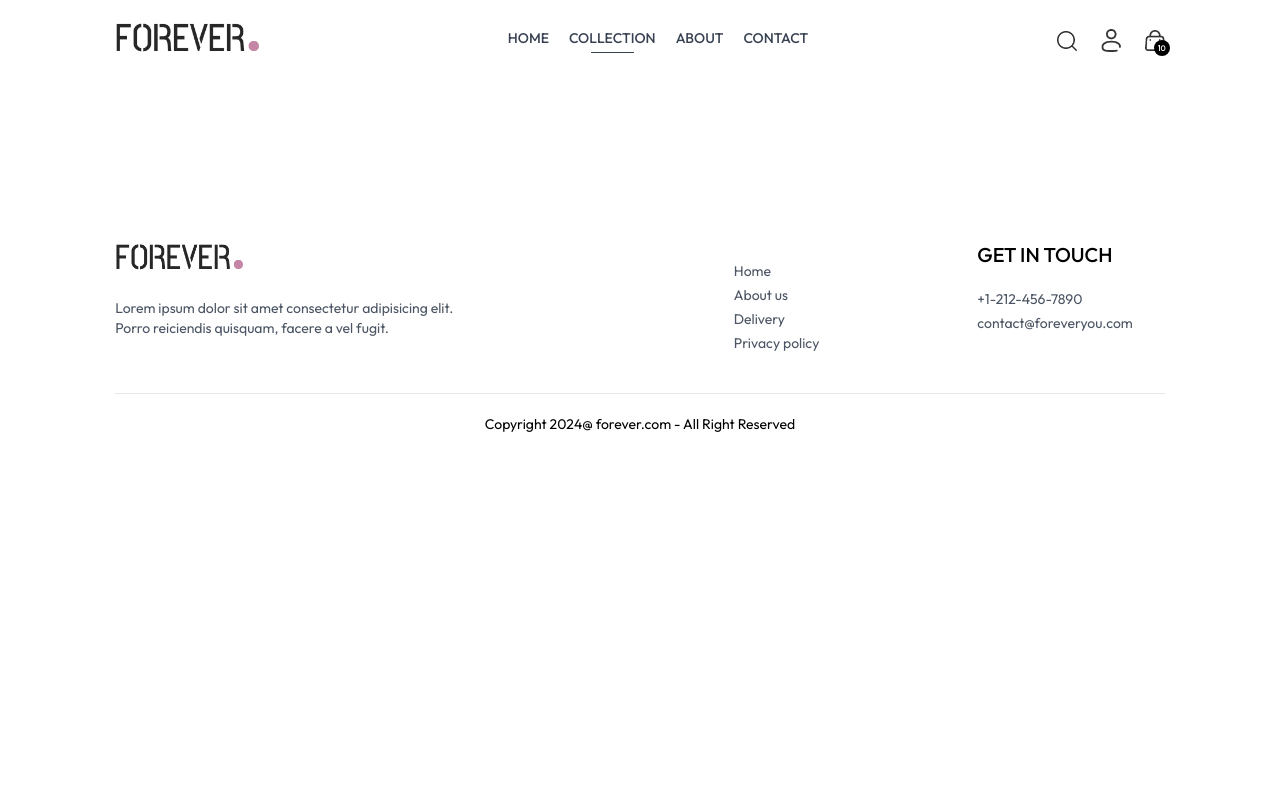
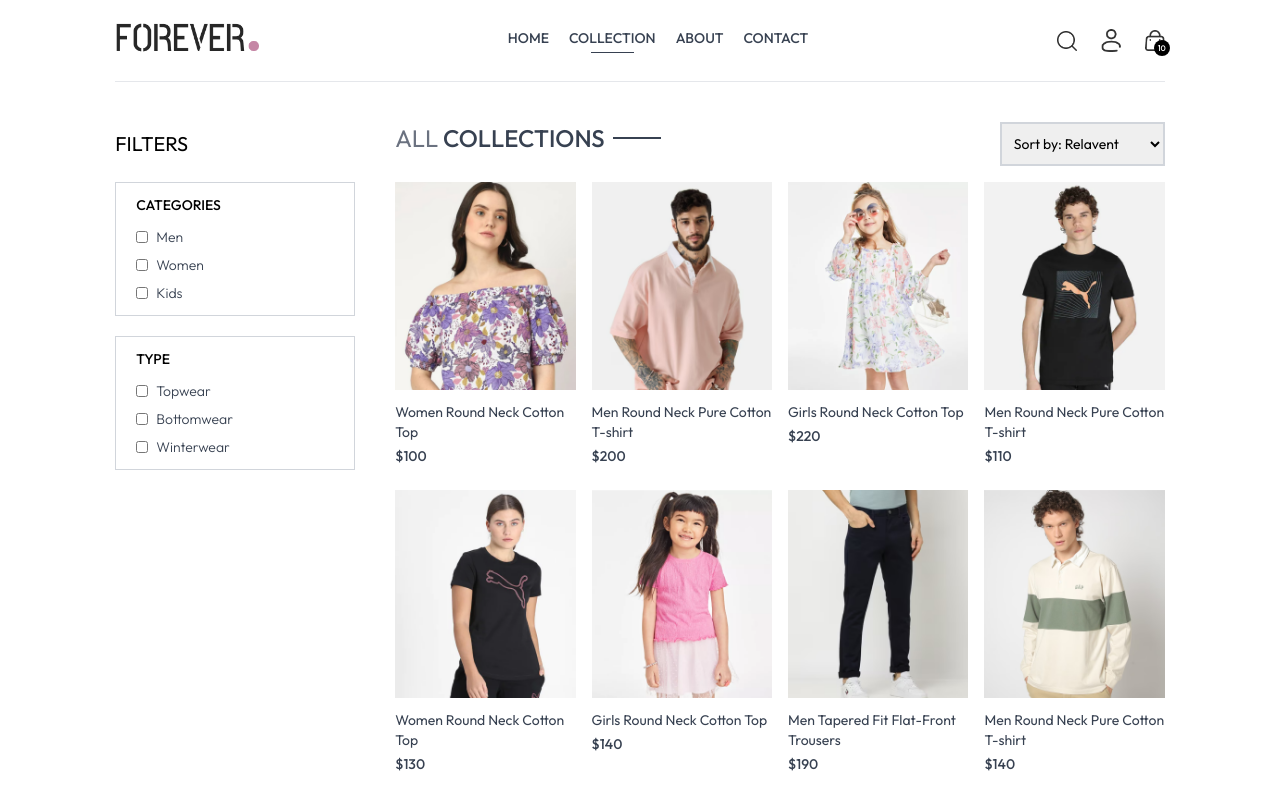
Before and after one commit to mhdmusharraf/DressDash, a React app in the folder frontend/: page /collection in a window 1280 px wide. Shown: the top 796 px of the page. Built offline with nearby package versions, Linux system fonts and the light colour scheme; the HTML template or start-up script is replaced by a standard one.

Commit message:
Collection page created

```diff
--- a/frontend/src/pages/Collection.jsx
+++ b/frontend/src/pages/Collection.jsx
@@ -1,11 +1,99 @@
-import React from 'react'
+import React, { useContext, useEffect, useState } from "react";
+import { ShopContext } from "../context/ShopContext";
+import { assets } from "../assets/assets";
+import Title from "../components/Title";
+import ProductItem from "../components/ProductItem";
 
 const Collection = () => {
+  const { products } = useContext(ShopContext);
+  const [showFilter, setShowFilter] = useState(false);
+  const [filterProducts, setFilterProducts] = useState([]);
+  useEffect(() => {
+    setFilterProducts(products);
+  }, []);
   return (
-    <div>
+    <div className="flex flex-col sm:flex-row gap-1 sm:gap-10 pt-10 border-t">
+      {/* Filter Options */}
+      <div className="min-w-60">
+        <p
+          onClick={() => setShowFilter(!showFilter)}
+          className="my-2 text-xl flex items-center cursor-pointer gap-2"
+        >
+          FILTERS
+          <img
+            className={`h-3 sm:hidden ${showFilter ? "rotate-90" : ""}`}
+            src={assets.dropdown_icon}
+            alt=""
+          />
+        </p>
+        {/* Category Filter */}
+        <div
+          className={`border border-gray-300 pl-5 py-3 mt-6 ${
+            showFilter ? "" : "hidden"
+          } sm:block`}
+        >
+          <p className="mb-3 text-sm font-medium">CATEGORIES</p>
+          <div className="flex flex-col gap-2 text-sm font-light text-gray-700">
+            <p className="flex gap-2">
+              <input className="w-3" type="checkbox" value={"Men"} /> Men
+            </p>
+            <p className="flex gap-2">
+              <input className="w-3" type="checkbox" value={"Women"} /> Women
+            </p>
+            <p className="flex gap-2">
+              <input className="w-3" type="checkbox" value={"Kids"} /> Kids
+            </p>
+          </div>
+        </div>
+        {/* Subcategory Filter */}
+        <div
+          className={`border border-gray-300 pl-5 py-3 my-5 ${
+            showFilter ? "" : "hidden"
+          } sm:block`}
+        >
+          <p className="mb-3 text-sm font-medium">TYPE</p>
+          <div className="flex flex-col gap-2 text-sm font-light text-gray-700">
+            <p className="flex gap-2">
+              <input className="w-3" type="checkbox" value={"Topwear"} />{" "}
+              Topwear
+            </p>
+            <p className="flex gap-2">
+              <input className="w-3" type="checkbox" value={"Bottomwear"} />{" "}
+              Bottomwear
+            </p>
+            <p className="flex gap-2">
+              <input className="w-3" type="checkbox" value={"Winterwear"} />{" "}
+              Winterwear
+            </p>
+          </div>
+        </div>
+      </div>
+      {/* Right Side */}
+      <div className="flex-1">
+        <div className="flex justify-between text-base sm:text-2xl mb-4 ">
+          <Title text1={"ALL"} text2={"COLLECTIONS"} />
+          {/* Product Sort */}
+          <select className="border-2 border-gray-300 text-sm px-2">
+            <option value="relavent">Sort by: Relavent</option>
+            <option value="low-high">Sort by: Low to High</option>
+            <option value="high-low">Sort by: High to Low</option>
+          </select>
+        </div>
+        {/* Map Products */}
+        <div className="grid grid-cols-2 md:grid-cols-3 lg:grid-cols-4 gap-4 gap-y-6">
+          {filterProducts.map((item, index) => (
+            <ProductItem
+              key={index}
+              name={item.name}
+              id={item._id}
+              price={item.price}
+              image={item.image}
+            />
+          ))}
+        </div>
+      </div>
+    </div>
+  );
+};
 
-    </div>
-  )
-}
-
-export default Collection
+export default Collection;
```
Also changed, not shown: frontend/src/components/Title.jsx (+10 -8 lines).
